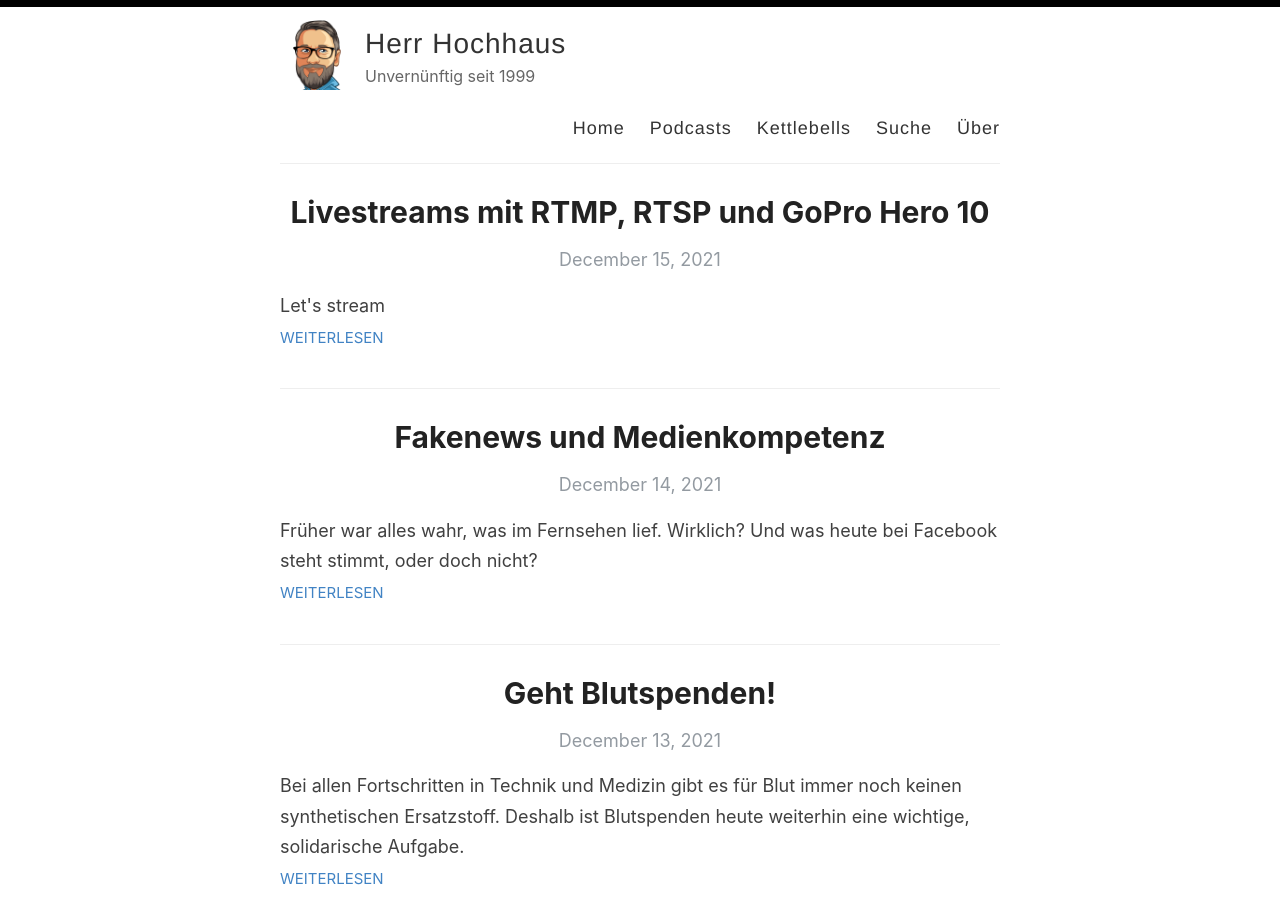
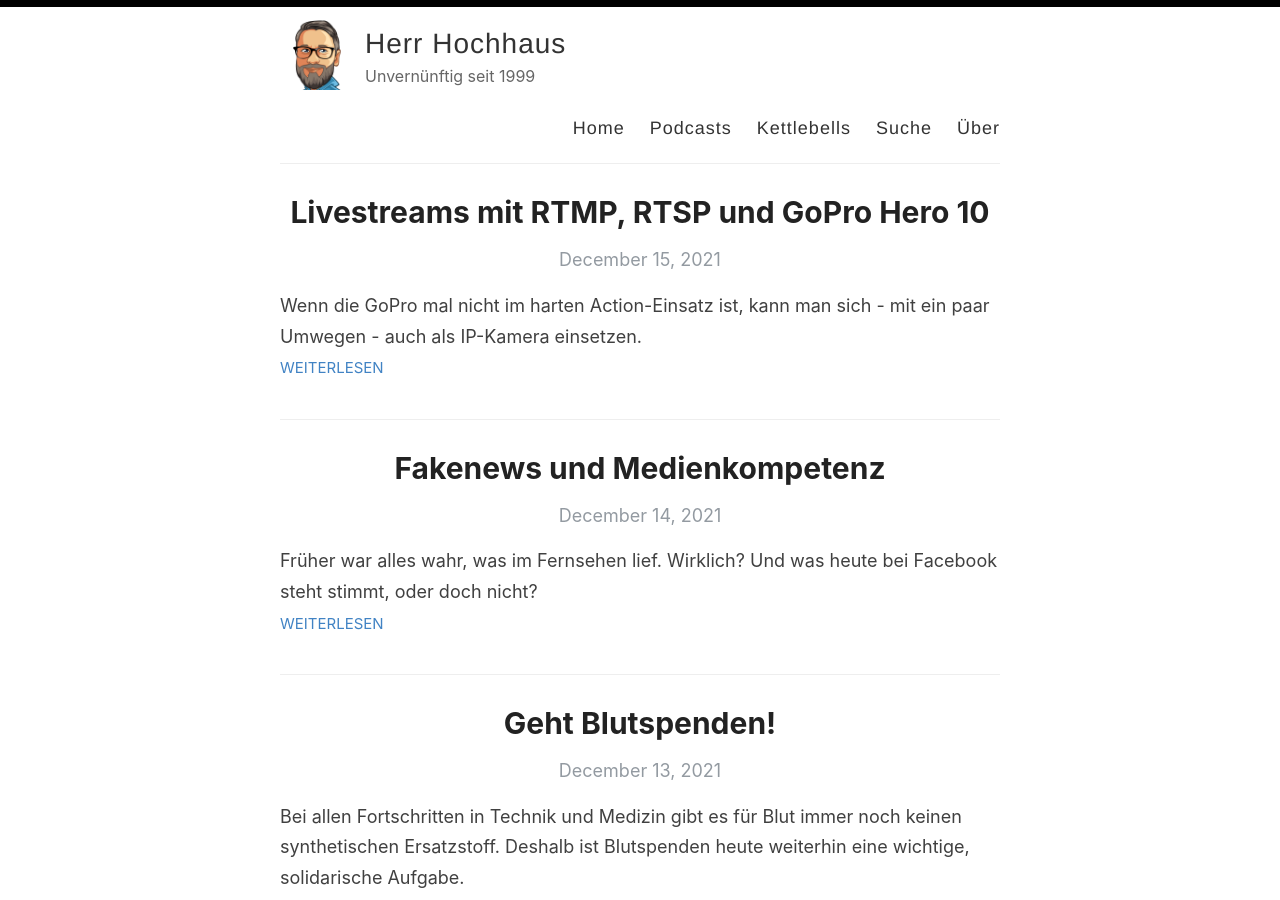
Before and after one commit to herrhochhaus/herrhochhaus.github.io, a Jekyll site: the page built from index.html, in a window 1280 px wide and 900 px high. Built offline with Jekyll 4.4.1, drawn with Linux system fonts in a browser that asks for light colours; the list of posts is cut into pages by our own code.

Commit message:
add excerpt for gopro article

```diff
--- a/_posts/2021/2021-12-15-Livestream-GoPro10-RTMP.md
+++ b/_posts/2021/2021-12-15-Livestream-GoPro10-RTMP.md
@@ -2,7 +2,7 @@
 layout: post
 title:  Livestreams mit RTMP, RTSP und GoPro Hero 10
 categories: [gadgets]
-excerpt: Let's stream
+excerpt: Wenn die GoPro mal nicht im harten Action-Einsatz ist, kann man sich - mit ein paar Umwegen - auch als IP-Kamera einsetzen.
 ---
 
 Die GoPro Hero 10 ist eine Action-Cam, der es nicht wild genug zugehen kann. Aber zwischen den wilden Einsätzen könnte sie doch auch einen Day-Job verrichten, oder? Einen Livestream von der GoPro abzugreifen funktioniert leider nicht out-of-the-box und braucht ein paar kleine Handgriffe.
```
